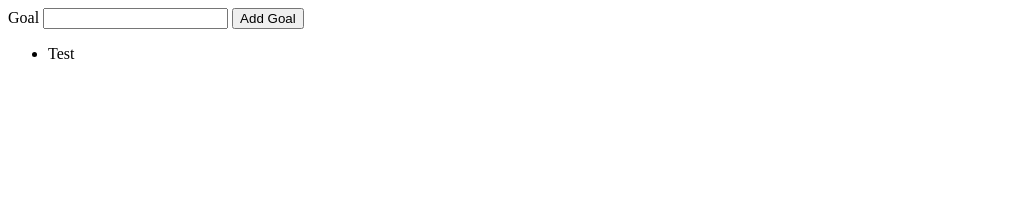
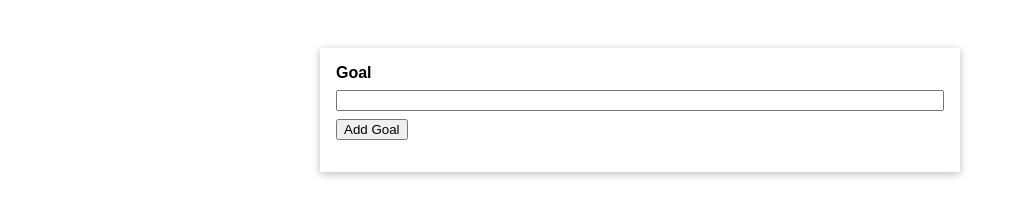
Before and after one commit to Marcolux/vue-learning, a plain HTML site: page index.html in a window 1280 px wide. Shown: the whole page, without its empty margins (0-1019 px from the left). Drawn offline with nearby package versions, Linux system fonts and the light colour scheme.

Commit message:
finished it

```diff
--- a/app.js
+++ b/app.js
@@ -0,0 +1,38 @@
+// the vanilla javascript approach will be like the below
+
+// const buttonEl = document.querySelector('button');
+// const inputEl = document.querySelector("input");
+// const listEl = document.querySelector('ul');
+
+// const addGoal=()=>{
+//     const enteredValue = inputEl.value;
+//     const listItemEl = document.createElement('li');
+//     listItemEl.textContent= enteredValue;
+//     listEl.appendChild(listItemEl);
+//     inputEl.value = " ";
+// }
+
+// buttonEl.addEventListener('click',addGoal);
+
+//------------------- the VUE aproach.....
+
+Vue.createApp({
+  // setting up what kind of data we are using
+  // has to be called DATA
+
+  data() {
+    // we need to return an object
+
+    return {
+      goals: [],
+      enteredValue: "",
+    };
+  },
+  methods: {
+    addGoal() {
+      this.goals.push(this.enteredValue);
+    },
+  },
+}).mount("#app");
+
+// .mount is to let vue know which part of the page should be controlled by that VUE APP
--- a/index.html
+++ b/index.html
@@ -12,13 +12,18 @@
 
         <div>
             <label for="goal">Goal</label>
-            <input type="text" id="goal">
-            <button>Add Goal</button>
+            <input type="text" id="goal" v-model="enteredValue">
+            <button v-on:click="addGoal">Add Goal</button>
         </div>
         <ul>
-            <li>Test</li>
+           <li v-for="goal in goals">{{ goal }}</li>
+           <!-- loops all the goals into goals array in app.js -->
         </ul>
     </div>
+    <!-- add vue BEFORE the app.js script -->
+    <script src="https://unpkg.com/vue@3"></script>
+
+
     <script src="app.js"></script>
 
 
--- a/style.css
+++ b/style.css
@@ -0,0 +1,40 @@
+* {
+    box-sizing: border-box;
+  }
+
+  html {
+    font-family: sans-serif;
+  }
+
+  body {
+    margin: 0;
+  }
+
+  #app {
+    margin: 3rem auto;
+    max-width: 40rem;
+    padding: 1rem;
+    box-shadow: 0 2px 8px rgba(0, 0, 0, 0.26);
+  }
+
+  label, input {
+    margin-bottom: 0.5rem;
+    display: block;
+    width: 100%;
+  }
+
+  label {
+    font-weight: bold;
+  }
+
+  ul {
+    list-style: none;
+    margin: 1rem 0;
+    padding: 0;
+  }
+
+  li {
+    margin: 1rem 0;
+    padding: 1rem;
+    border: 1px solid #ccc;
+  }
```
